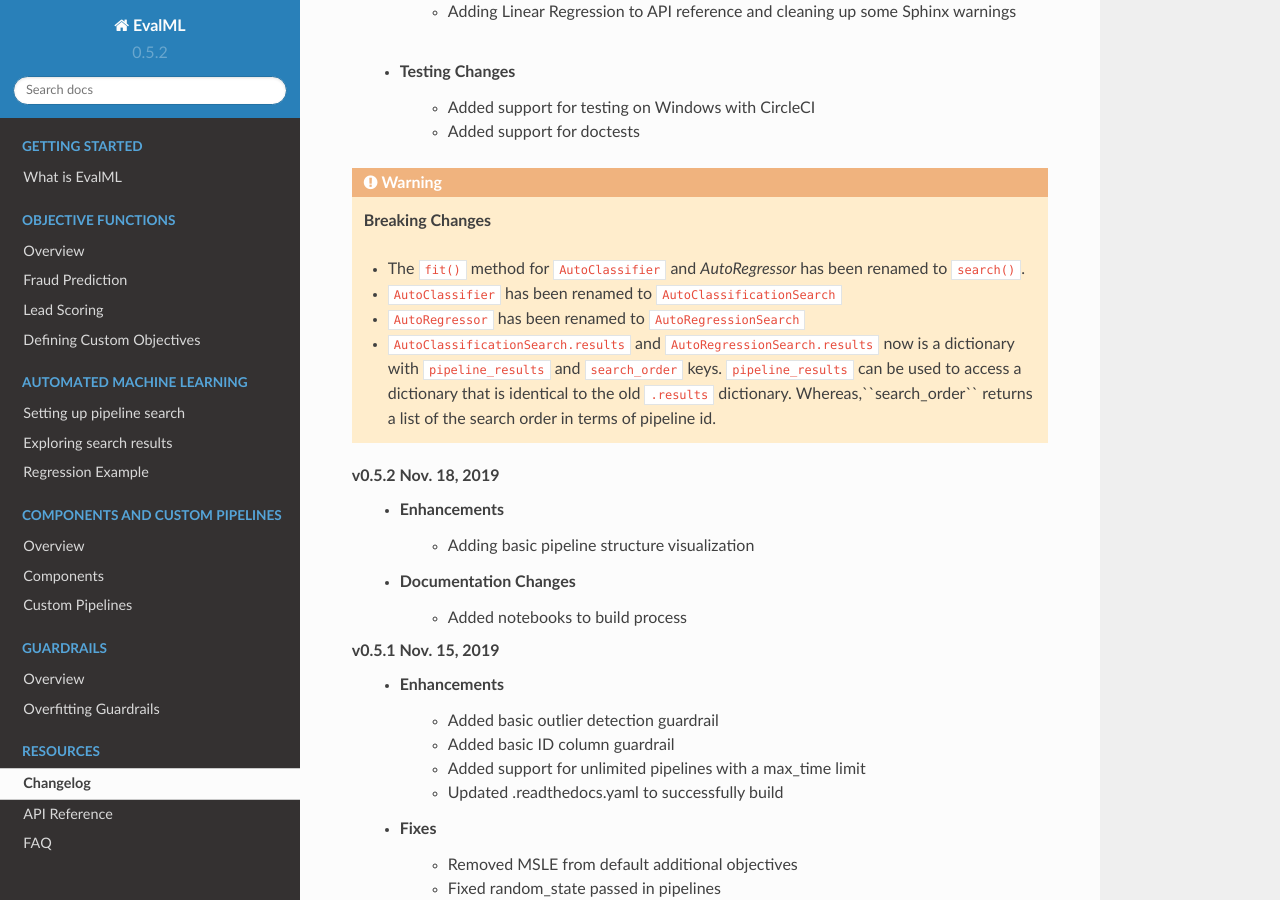
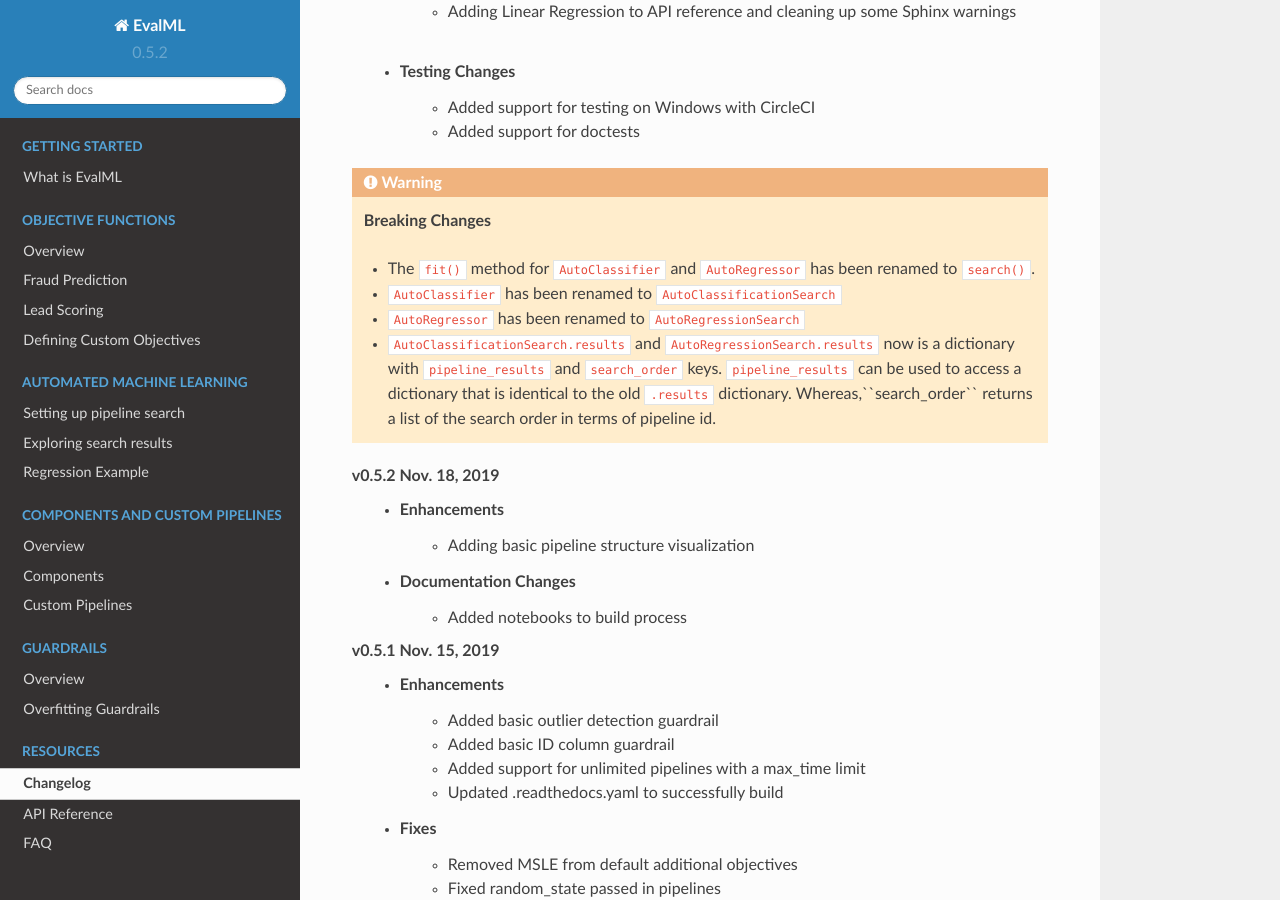
Before and after one commit to alteryx/evalml, a Sphinx documentation site: the page built from docs/source/changelog.rst, in a window 1280 px wide and 900 px high, scrolled down 707 px. Built offline with Sphinx 7.4.7 and the Read the Docs theme 2.0.0, drawn with Linux system fonts in a browser that asks for light colours; comment, search, counter and statistics services are not loaded.

```diff
--- a/docs/source/changelog.rst
+++ b/docs/source/changelog.rst
@@ -29,7 +29,7 @@ Changelog
 
     **Breaking Changes**
 
-    * The ``fit()`` method for ``AutoClassifier`` and `AutoRegressor` has been renamed to ``search()``.
+    * The ``fit()`` method for ``AutoClassifier`` and ``AutoRegressor`` has been renamed to ``search()``.
     * ``AutoClassifier`` has been renamed to ``AutoClassificationSearch``
     * ``AutoRegressor`` has been renamed to ``AutoRegressionSearch``
     * ``AutoClassificationSearch.results`` and ``AutoRegressionSearch.results`` now is a dictionary with ``pipeline_results`` and ``search_order`` keys. ``pipeline_results`` can be used to access a dictionary that is identical to the old ``.results`` dictionary. Whereas,``search_order`` returns a list of the search order in terms of pipeline id.
```
